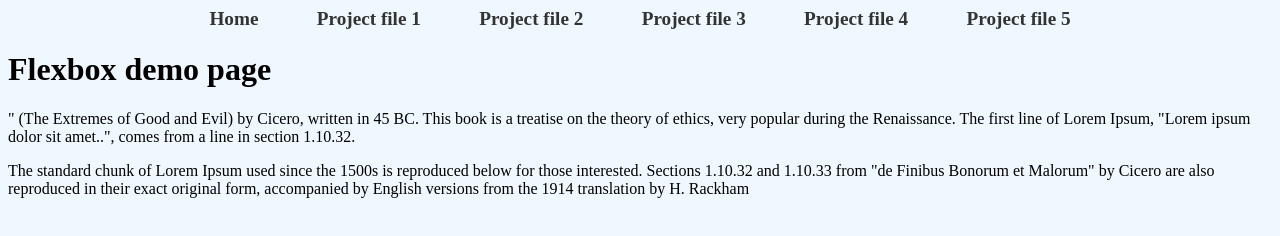
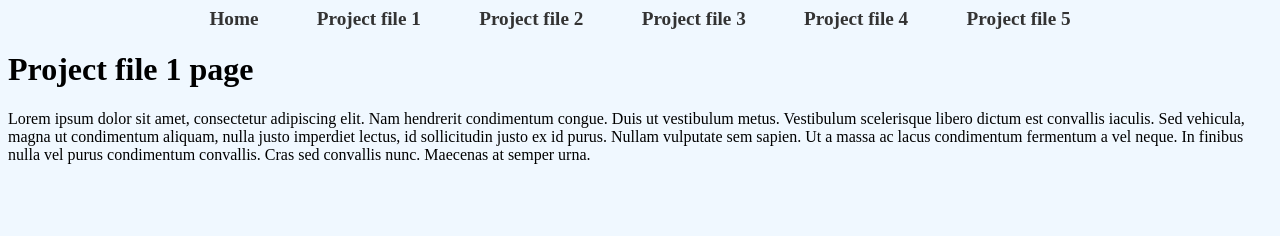
Before and after one commit to rekha-2025/rekha-2025.github.io, a plain HTML site: page file1.html in a window 1280 px wide. Drawn offline with Linux system fonts and the light colour scheme.

Commit message:
Update file1.html

```diff
--- a/file1.html
+++ b/file1.html
@@ -18,10 +18,7 @@
      <li><a href="file5.html">Project file 5</a></li>
   </ul>
 </nav>
-    <h1>Flexbox demo page</h1>
-  <p>" (The Extremes of Good and Evil) by Cicero, written in 45 BC. This book is a treatise on the theory of ethics, very popular during the Renaissance. The first line of Lorem Ipsum, "Lorem ipsum dolor sit amet..", comes from a line in section 1.10.32.
-  </p>
-<p>
-The standard chunk of Lorem Ipsum used since the 1500s is reproduced below for those interested. Sections 1.10.32 and 1.10.33 from "de Finibus Bonorum et Malorum" by Cicero are also reproduced in their exact original form, accompanied by English versions from the 1914 translation by H. Rackham</p>
+    <h1>Project file 1 page</h1>
+  <p>Lorem ipsum dolor sit amet, consectetur adipiscing elit. Nam hendrerit condimentum congue. Duis ut vestibulum metus. Vestibulum scelerisque libero dictum est convallis iaculis. Sed vehicula, magna ut condimentum aliquam, nulla justo imperdiet lectus, id sollicitudin justo ex id purus. Nullam vulputate sem sapien. Ut a massa ac lacus condimentum fermentum a vel neque. In finibus nulla vel purus condimentum convallis. Cras sed convallis nunc. Maecenas at semper urna.</p>
 </body>
 </html>
```
